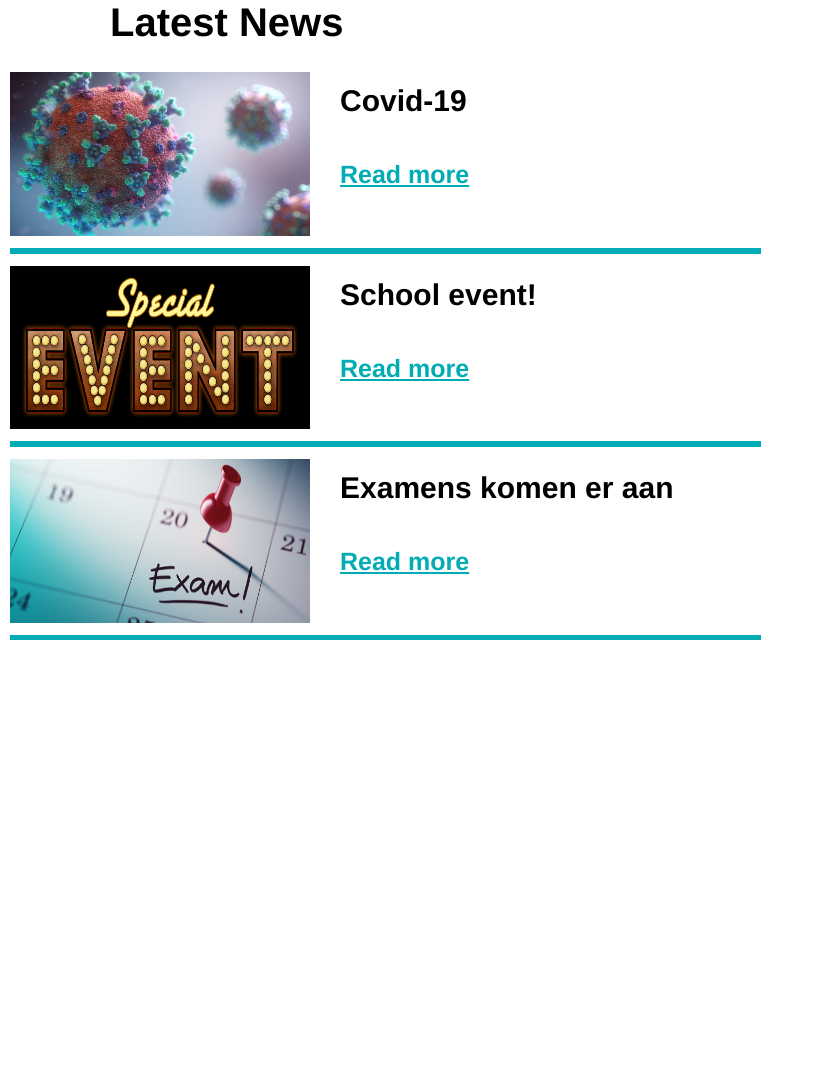
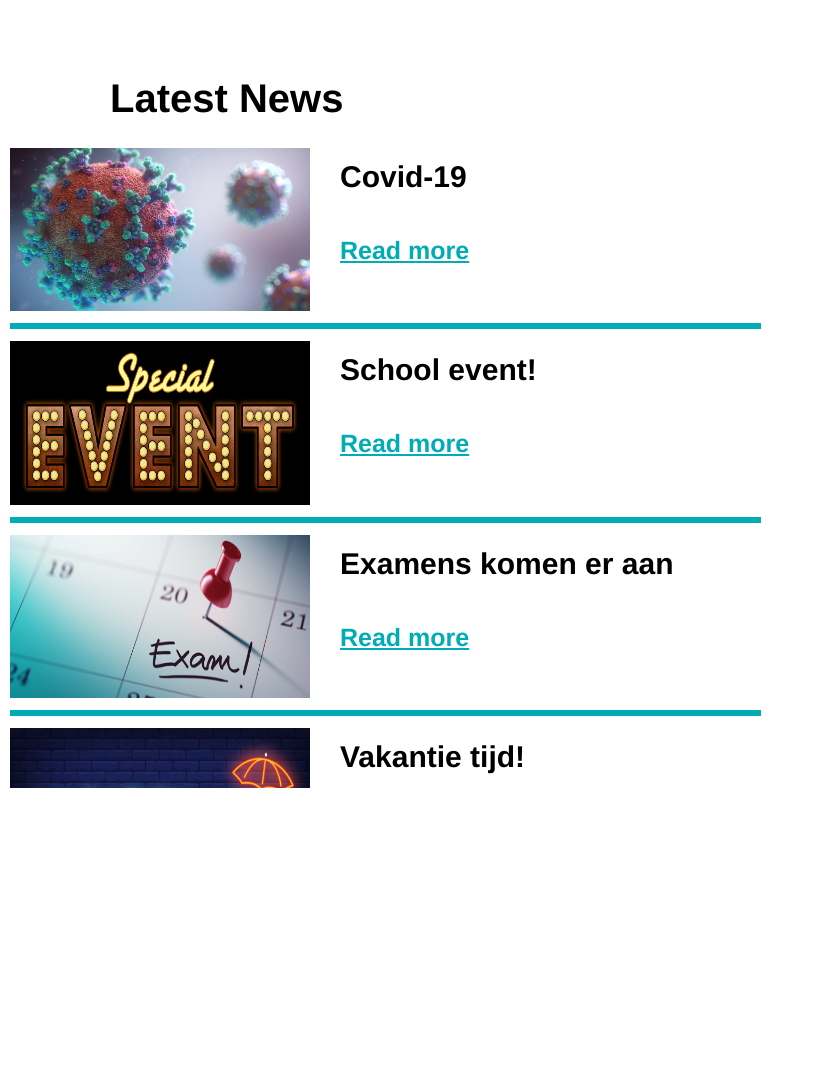
Before and after one commit to ronaldNederveen/PearCollege, a PHP site: page /latest-news.php in a window 1280 px wide. Shown: the top 1084 px of the page, without its empty margins (0-814 px from the left). Run offline with PHP 8.4, Linux system fonts and the light colour scheme.

Commit message:
fix CSS.v03

```diff
--- a/assets/css/style.css
+++ b/assets/css/style.css
@@ -321,11 +321,11 @@ header .Icontext:hover .translate-head {
 /*Latest news style*/
 
 .latest-block {
-    width: 850px;
-    height: 652px;
+    padding-top: 6vh;
+    width: 50vw;
+    height: 72vh;
     display: flex;
     flex-direction: column;
-    margin-bottom: 12px;
 }
 
 .latest-block .latest-news {
@@ -609,9 +609,9 @@ header .Icontext:hover .translate-head {
     content: '';
     position: absolute;
     background-color: var(--clr-black);
-    width: 125vw;
+    width: 100vw;
     height: 50%;
-    transform: translate(calc((125vw - 1400px) / 2 * -1), 100%);
+    transform: translate(calc((100vw - 1400px) / 2 * -1), 100%);
     z-index: -1;
 }
 
--- a/hero.php
+++ b/hero.php
@@ -11,11 +11,6 @@
             <i class="corner"></i>
             <i class="top"></i>
         </div>
-
-        <!--Boxes for all news and apps -->
-        <div class="news"></div>
-        <div class="apps">
-        </div>
     </div>
 
     <?php
```
